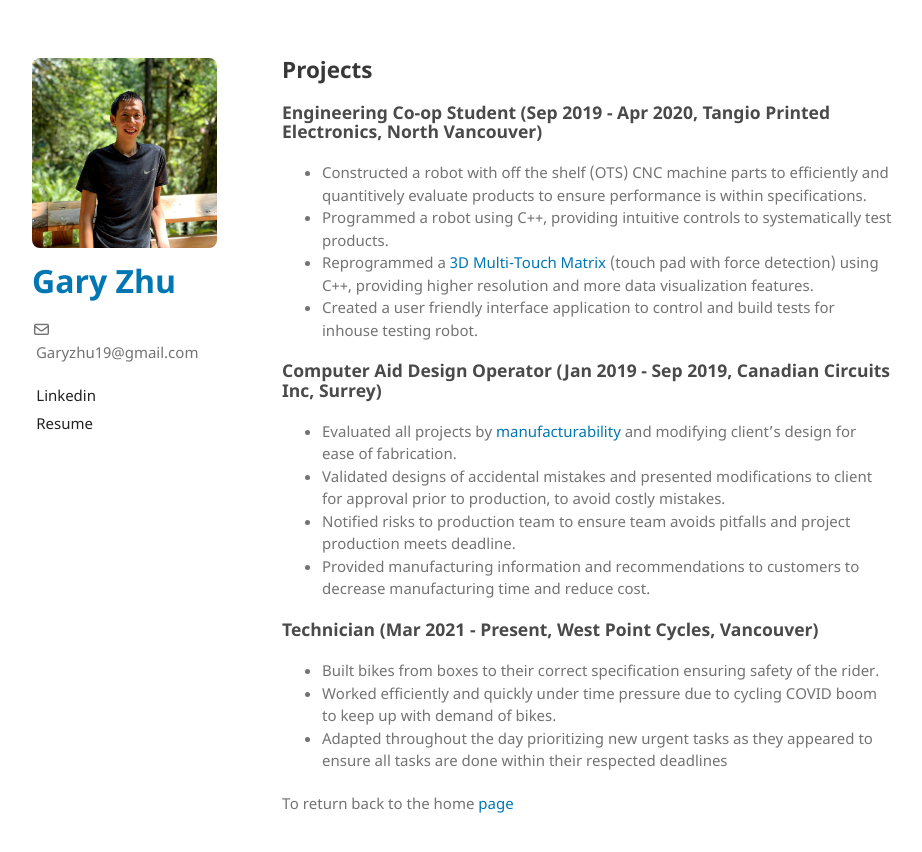
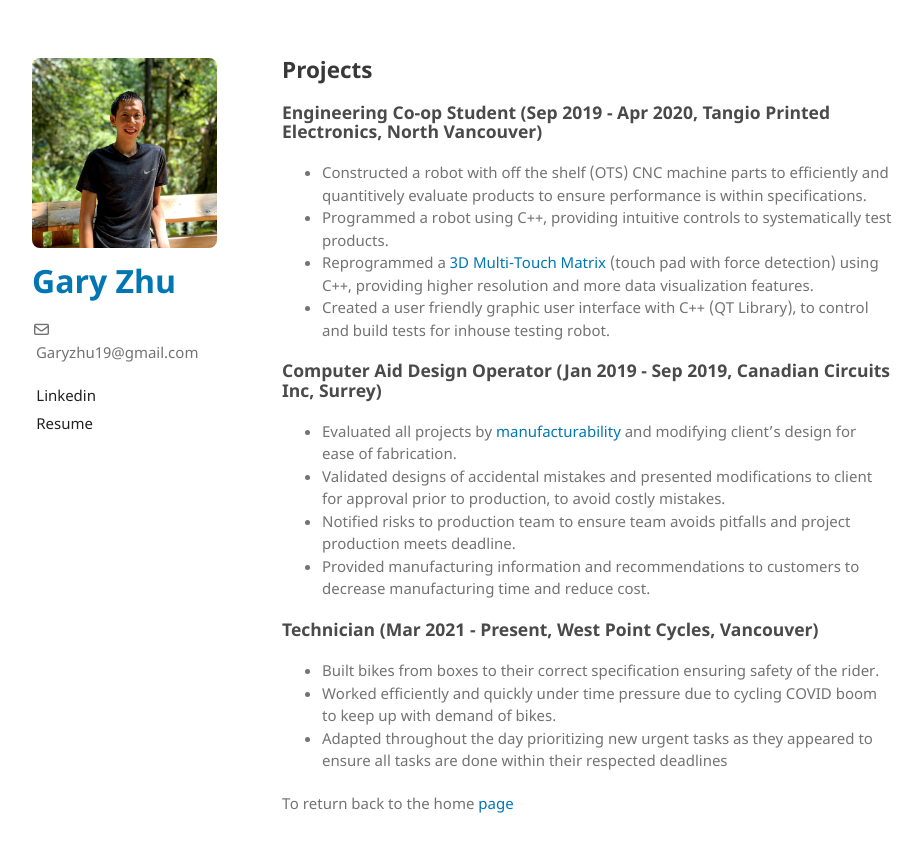
Before and after one commit to garyzhu19/garyzhu19.github.io, a Jekyll site: the page built from work-experience.md, in a window 1280 px wide. Shown: the top 852 px of the page, without its empty margins (178-1100 px from the left). Built offline with Jekyll 4.4.1, drawn with Linux system fonts in a browser that asks for light colours.

Commit message:
Update work-experience.md

```diff
--- a/work-experience.md
+++ b/work-experience.md
@@ -9,7 +9,7 @@ layout: default
 *	Constructed a robot with off the shelf (OTS) CNC machine parts to efficiently and quantitively evaluate products to ensure performance is within specifications.
 *	Programmed a robot using C++, providing intuitive controls to systematically test products.
 *	Reprogrammed a [3D Multi-Touch Matrix](https://www.tangio.ca/multi-touch-neo-sensing) (touch pad with force detection) using C++, providing higher resolution and more data visualization features.
-*	Created a user friendly interface application to control and build tests for inhouse testing robot.
+*	Created a user friendly graphic user interface with C++ (QT Library), to control and build tests for inhouse testing robot.
 
 ### Computer Aid Design Operator (Jan 2019 - Sep 2019, Canadian Circuits Inc, Surrey)
 
```
